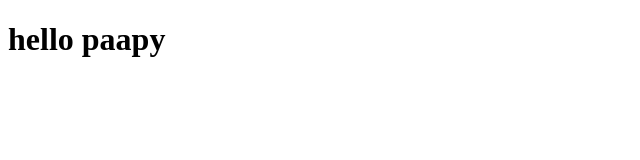
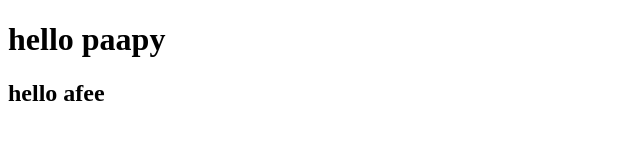
Before and after one commit to afeefas08/glowing-octo-spoon, a plain HTML site: page index.html in a window 1280 px wide. Shown: the whole page, without its empty margins (0-640 px from the left). Drawn offline with Linux system fonts and the light colour scheme.

Commit message:
new files added

```diff
--- a/index.html
+++ b/index.html
@@ -7,5 +7,6 @@
 </head>
 <body>
     <h1>hello paapy</h1>
+    <h2>hello afee</h2>
 </body>
 </html>
--- /dev/null
+++ b/style.css
@@ -0,0 +1,3 @@
+body{
+    background-color: black;
+}
```
Also changed, not shown: samle1.txt (added).
